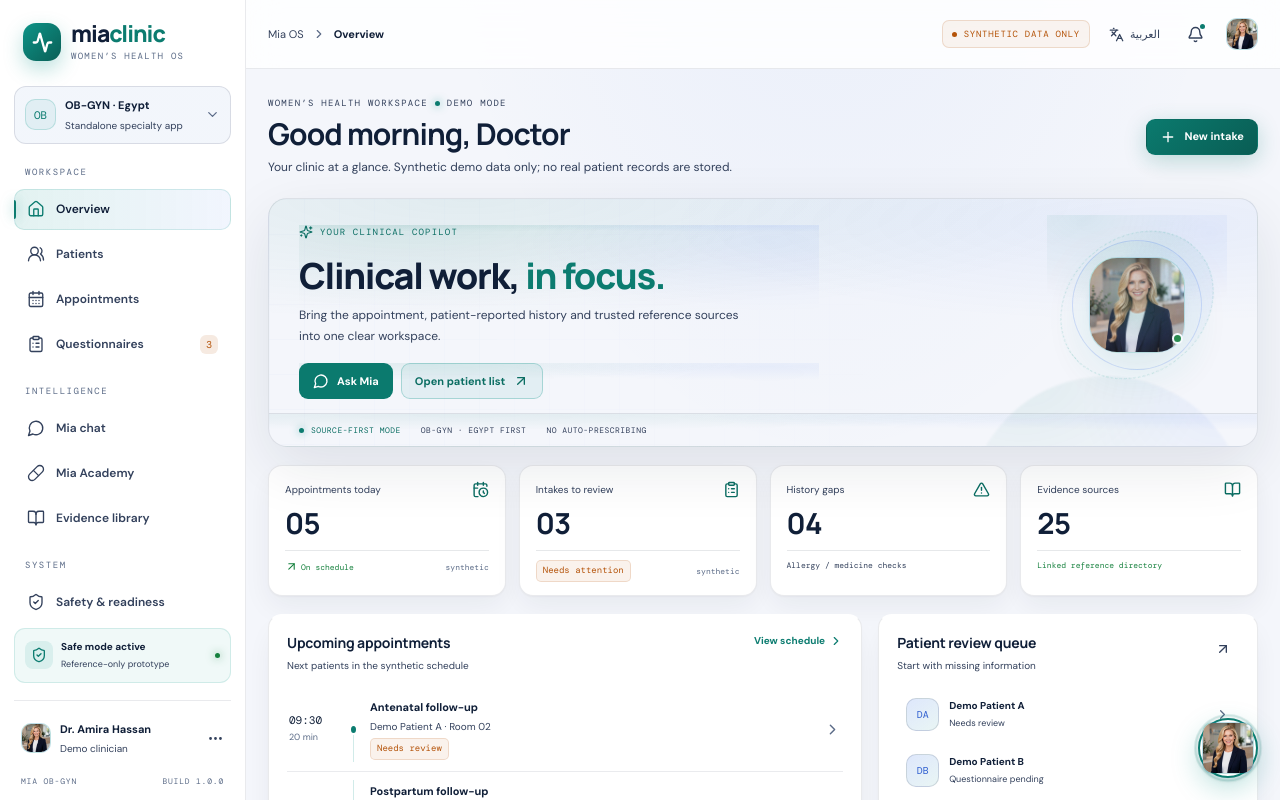
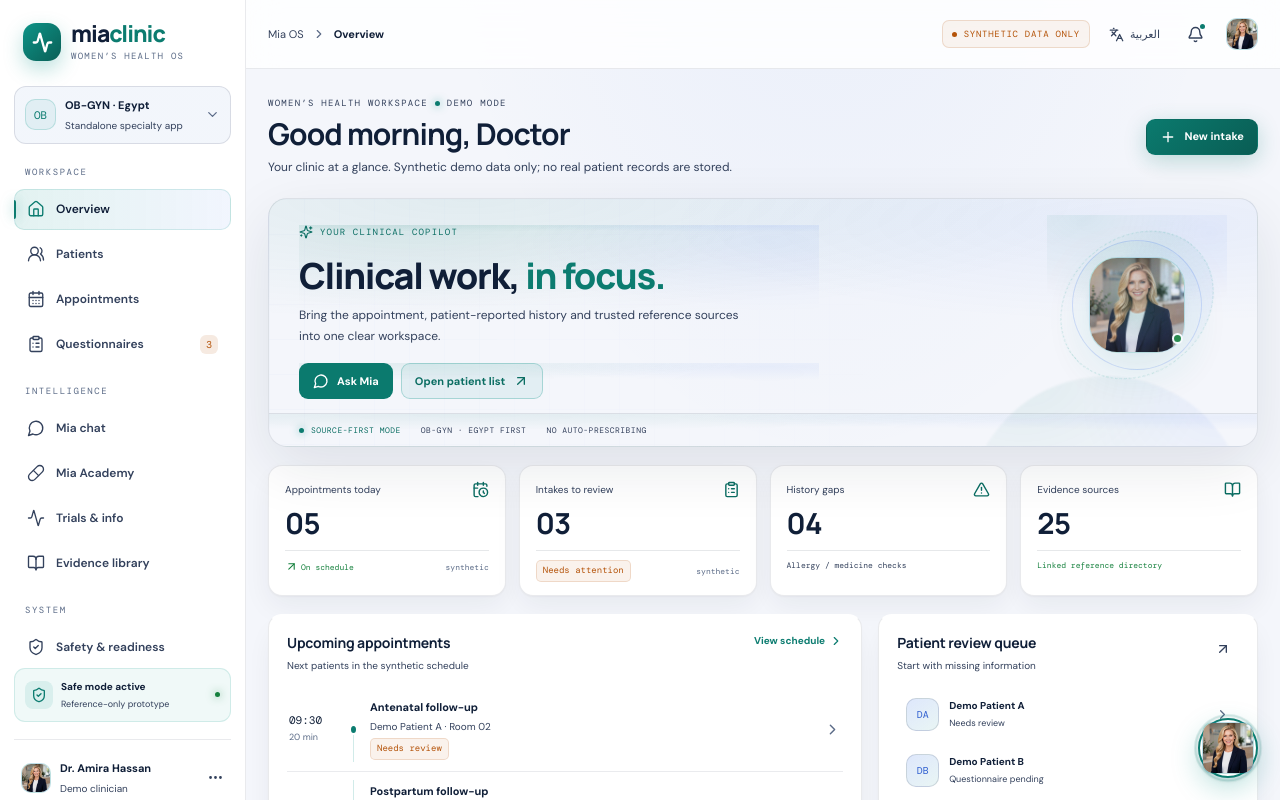
Before and after one commit to MohammedAbdelshafy/ai-front-desk, a React (Vite) app in the folder apps/mia-obgyn/: page / in a window 1280 px wide. Shown: the top 800 px of the page. Built offline with nearby package versions, Linux system fonts and the light colour scheme.

Commit message:
feat: connect trials and info center page to Mia navigation

```diff
--- a/apps/mia-obgyn/src/MiaApp.tsx
+++ b/apps/mia-obgyn/src/MiaApp.tsx
@@ -53,6 +53,7 @@ import {
   CANDIDATE_CASE_URLS,
 } from './candidate-pathway-evidence';
 import { ACADEMY_CASES } from './academy-cases';
+import TrialsInformationPage from './TrialsInformationPage';
 
 type Section =
   | 'overview'
@@ -61,6 +62,7 @@ type Section =
   | 'questionnaires'
   | 'mia'
   | 'medication'
+  | 'trials'
   | 'evidence'
   | 'governance';
 type Patient = {
@@ -146,6 +148,13 @@ const NAV: {
     label: 'Mia Academy',
     ar: 'أكاديمية ميا',
     icon: Pill,
+    group: 'INTELLIGENCE',
+  },
+  {
+    id: 'trials',
+    label: 'Trials & info',
+    ar: 'التجارب والمعلومات',
+    icon: Activity,
     group: 'INTELLIGENCE',
   },
   {
@@ -679,6 +688,7 @@ function MiaApp() {
       questionnaires: locale === 'ar' ? 'الاستبيانات' : 'Questionnaires',
       mia: locale === 'ar' ? 'محادثة ميا' : 'Mia chat',
       medication: locale === 'ar' ? 'أكاديمية ميا' : 'Mia Academy',
+      trials: locale === 'ar' ? 'التجارب والمعلومات' : 'Trials & info',
       evidence: locale === 'ar' ? 'مكتبة المراجع' : 'Evidence library',
       governance: locale === 'ar' ? 'السلامة والجاهزية' : 'Safety & readiness',
     }),
@@ -3372,6 +3382,7 @@ function MiaApp() {
           {section === 'questionnaires' ? renderQuestionnairesPage() : null}
           {section === 'mia' ? renderChatPage() : null}
           {section === 'medication' ? renderMedicationPage() : null}
+          {section === 'trials' ? <TrialsInformationPage /> : null}
           {section === 'evidence' ? renderEvidencePage() : null}
           {section === 'governance' ? renderGovernancePage() : null}
           <footer className="app-footer">
```
